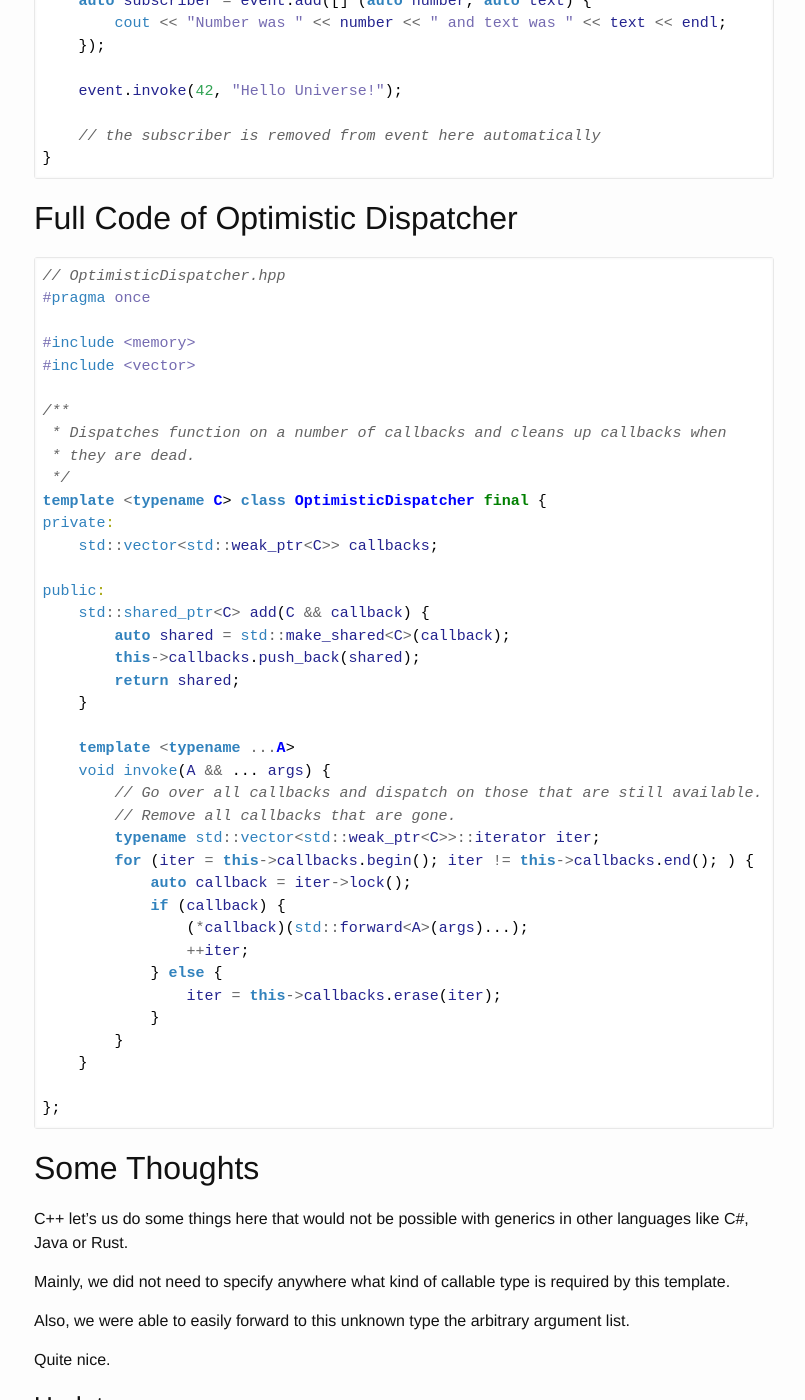
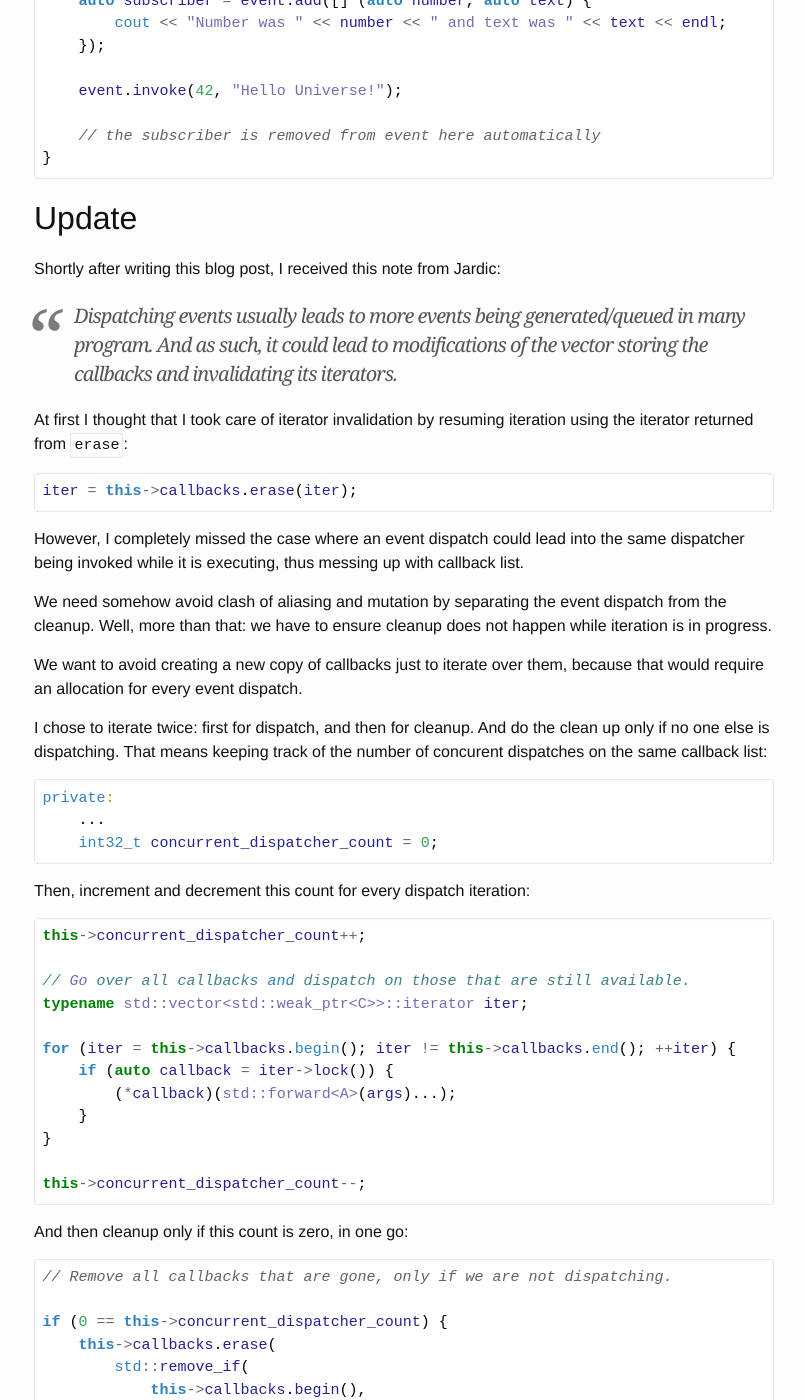
Before and after one commit to Nercury/Nercury.github.io, a Jekyll site: the page built from _posts/2016-02-22-weak_ptr-and-event-cleanup.markdown, in a window 1280 px wide and 1400 px high, scrolled down 2084 px. Shown: the whole window, without its empty margins (236-1041 px from the left). Built offline with Jekyll 4.4.1, drawn with Linux system fonts in a browser that asks for light colours; nearby versions of some CDN libraries; Markdown is read by kramdown in place of the engine named in the settings; some of the changed text lies outside the part shown.

Commit message:
Add update to cpp article.

````diff
--- a/_config.yml
+++ b/_config.yml
@@ -10,7 +10,7 @@ github_username:  Nercury
 
 # Build settings
 markdown: redcarpet
-highlighter: rouge
+# highlighter: pygments
 
 redcarpet:
     extensions:    ["with_toc_data"]
--- a/_posts/2016-02-22-weak_ptr-and-event-cleanup.markdown
+++ b/_posts/2016-02-22-weak_ptr-and-event-cleanup.markdown
@@ -111,12 +111,83 @@ Can be used like this:
 }
 ```
 
-## Full Code of Optimistic Dispatcher
+## Update
+
+Shortly after writing this blog post, I received this note from Jardic:
+
+> Dispatching events usually leads to more events being generated/queued in many program.
+> And as such, it could lead to modifications of the vector storing the callbacks and invalidating its iterators.
+
+At first I thought that I took care of iterator invalidation by resuming
+iteration using the iterator returned from `erase`:
 
 ```cpp
-// OptimisticDispatcher.hpp
-#pragma once
+iter = this->callbacks.erase(iter);
+```
 
+However, I completely missed the case where an event dispatch could lead
+into the same dispatcher being invoked while it is executing, thus messing up
+with callback list.
+
+We need somehow avoid clash of aliasing and mutation by separating the event
+dispatch from the cleanup. Well, more than that: we have to
+ensure cleanup does not happen while iteration is in progress.
+
+We want to avoid creating a new copy of callbacks just to iterate over them,
+because that would require an allocation for every event dispatch.
+
+I chose to iterate twice: first for dispatch, and then for cleanup. And
+do the clean up only if no one else is dispatching. That means keeping track
+of the number of concurent dispatches on the same callback list:
+
+```cpp
+private:
+    ...
+    int32_t concurrent_dispatcher_count = 0;
+```
+
+Then, increment and decrement this count for every dispatch iteration:
+
+```cpp
+this->concurrent_dispatcher_count++;
+
+// Go over all callbacks and dispatch on those that are still available.
+typename std::vector<std::weak_ptr<C>>::iterator iter;
+
+for (iter = this->callbacks.begin(); iter != this->callbacks.end(); ++iter) {
+    if (auto callback = iter->lock()) {
+        (*callback)(std::forward<A>(args)...);
+    }
+}
+
+this->concurrent_dispatcher_count--;
+```
+
+And then cleanup only if this count is zero, in one go:
+
+```cpp
+// Remove all callbacks that are gone, only if we are not dispatching.
+
+if (0 == this->concurrent_dispatcher_count) {
+    this->callbacks.erase(
+        std::remove_if(
+            this->callbacks.begin(),
+            this->callbacks.end(),
+            [] (std::weak_ptr<C> callback) { return callback.expired(); }
+        ),
+        this->callbacks.end()
+    );
+}
+```
+
+Actually, this way of doing things might even be more efficient, because
+we are not removing elements one by one.
+
+Of course, this dispatcher is still only safe in single-threaded contexts.
+
+## Full Code of Optimistic Dispatcher (updated)
+
+```cpp
 #include <memory>
 #include <vector>
 
@@ -127,7 +198,7 @@ Can be used like this:
 template <typename C> class OptimisticDispatcher final {
 private:
     std::vector<std::weak_ptr<C>> callbacks;
-
+    int32_t concurrent_dispatcher_count = 0;
 public:
     std::shared_ptr<C> add(C && callback) {
         auto shared = std::make_shared<C>(callback);
@@ -137,17 +208,33 @@ public:
 
     template <typename ...A>
     void invoke(A && ... args) {
+        this->concurrent_dispatcher_count++;
+
         // Go over all callbacks and dispatch on those that are still available.
-        // Remove all callbacks that are gone.
         typename std::vector<std::weak_ptr<C>>::iterator iter;
-        for (iter = this->callbacks.begin(); iter != this->callbacks.end(); ) {
-            auto callback = iter->lock();
-            if (callback) {
+
+        for (iter = this->callbacks.begin(); iter != this->callbacks.end(); ++iter) {
+            if (auto callback = iter->lock()) {
                 (*callback)(std::forward<A>(args)...);
-                ++iter;
-            } else {
-                iter = this->callbacks.erase(iter);
             }
+        }
+
+        this->concurrent_dispatcher_count--;
+
+        // Remove all callbacks that are gone, only if we are not dispatching.
+
+        if (0 == this->concurrent_dispatcher_count) {
+            std::cout << "callback count before erase " << callbacks.size() << std::endl;
+            this->callbacks.erase(
+                std::remove_if(
+                    this->callbacks.begin(),
+                    this->callbacks.end(),
+                    [] (std::weak_ptr<C> callback) { return callback.expired(); }
+                ),
+                this->callbacks.end()
+            );
+
+            std::cout << "callback count after erase " << callbacks.size() << std::endl;
         }
     }
 
@@ -165,8 +252,10 @@ required by this template.
 Also, we were able to easily forward to this unknown type the arbitrary argument
 list.
 
-Quite nice.
+Of course, we have hit some iterator invalidation issues, but only Rust
+would have prevented that.
 
 ### Updates
 
 - Remove forwarding for C in template.
+- Make sure dispatcher is re-entrant.
````
Also changed, not shown: about.md (+1 -2 lines).
